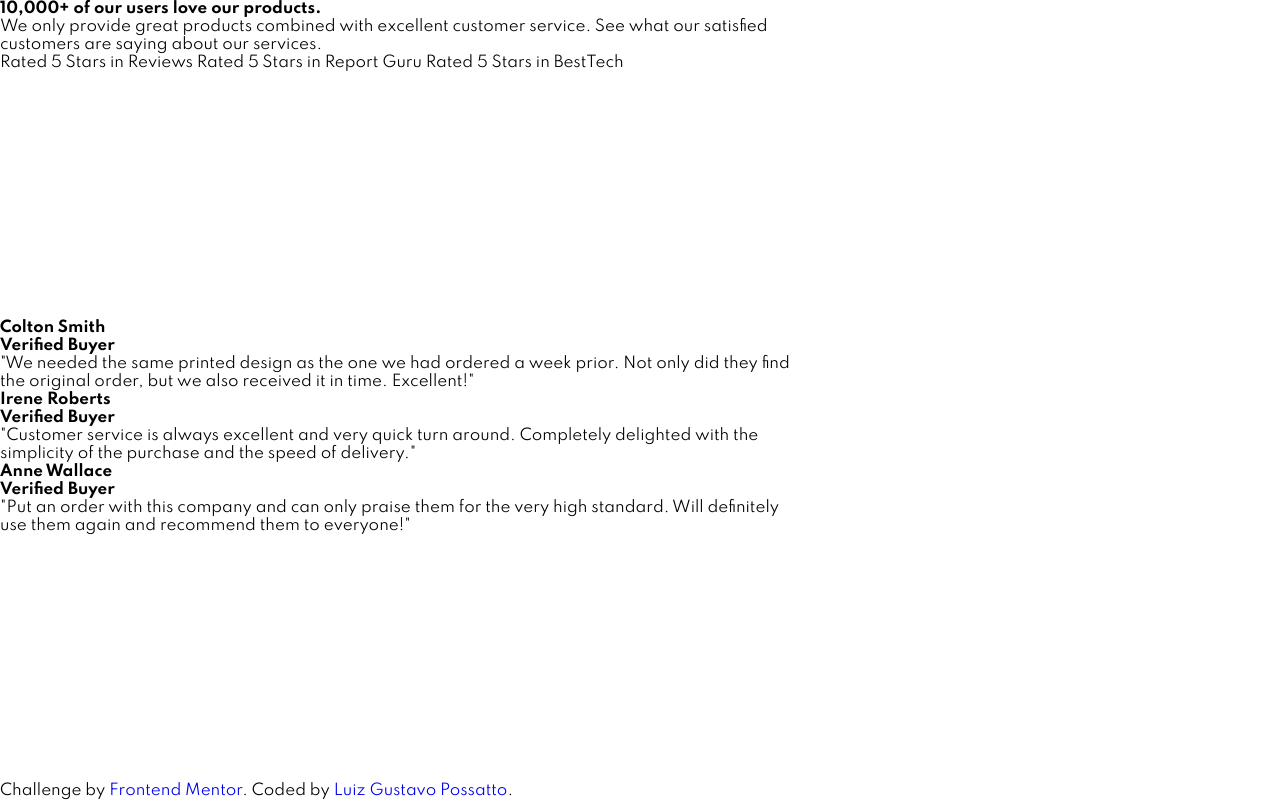
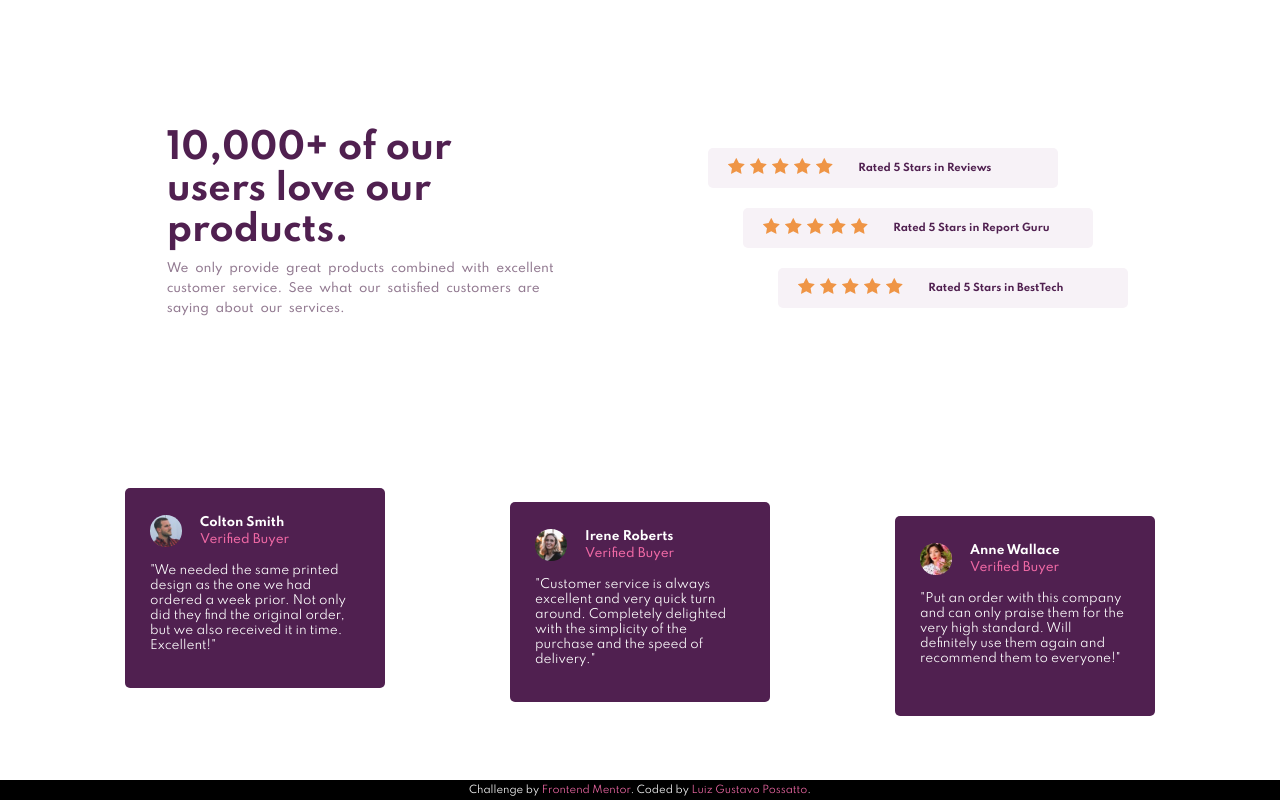
Before and after one commit to LGPossatto/Forntend-Mentor-Challenges, a plain HTML site: page social-proof-section-master/index.html in a window 1280 px wide. Drawn offline with Linux system fonts and the light colour scheme.

Commit message:
social-proof-section-master final

```diff
--- a/social-proof-section-master/index.html
+++ b/social-proof-section-master/index.html
@@ -20,32 +20,41 @@
         </p>
       </section>
       <section class="header-rate">
-        Rated 5 Stars in Reviews
-        Rated 5 Stars in Report Guru
-        Rated 5 Stars in BestTech
+        <div class="rate-box"><img src="images/icon-star.svg" alt="star icon"><img src="images/icon-star.svg" alt="star icon"><img src="images/icon-star.svg" alt="star icon"><img src="images/icon-star.svg" alt="star icon"><img src="images/icon-star.svg" alt="star icon"><p>Rated 5 Stars in Reviews</p></div>
+        <div class="rate-box"><img src="images/icon-star.svg" alt="star icon"><img src="images/icon-star.svg" alt="star icon"><img src="images/icon-star.svg" alt="star icon"><img src="images/icon-star.svg" alt="star icon"><img src="images/icon-star.svg" alt="star icon"><p>Rated 5 Stars in Report Guru</p></div>
+        <div class="rate-box"><img src="images/icon-star.svg" alt="star icon"><img src="images/icon-star.svg" alt="star icon"><img src="images/icon-star.svg" alt="star icon"><img src="images/icon-star.svg" alt="star icon"><img src="images/icon-star.svg" alt="star icon"><p>Rated 5 Stars in BestTech</p></div>
       </section>
     </header>
     <section class="comments">
       <div class="comment1">
+        <div>
+          <img src="images/image-colton.jpg" alt="">
           <h3>Colton Smith</h3>
           <h4>Verified Buyer</h4>
+        </div>
         <p>"We needed the same printed design as the one we had ordered a week prior. Not only did they find the original order, but we also received it in time. Excellent!"</p>
       </div>
       <div class="comment2">
+        <div>
+          <img src="images/image-irene.jpg" alt="">
           <h3>Irene Roberts</h3>
           <h4>Verified Buyer</h4>
+        </div>
         <p>"Customer service is always excellent and very quick turn around. Completely delighted with the simplicity of the purchase and the speed of delivery."</p>
       </div>
       <div class="comment3">
+        <div>
+          <img src="images/image-anne.jpg" alt="">
           <h3>Anne Wallace</h3>
           <h4>Verified Buyer</h4>
+        </div>
         <p>"Put an order with this company and can only praise them for the very high standard. Will definitely use them again and recommend them to everyone!"</p>
       </div>
     </section>
     <footer>
       <div class="attribution">
         Challenge by <a href="https://www.frontendmentor.io?ref=challenge" target="_blank">Frontend Mentor</a>.
-        Coded by <a href="#">Luiz Gustavo Possatto</a>.
+        Coded by <a href="https://github.com/LGPossatto/Forntend-Mentor-Challenges/tree/master/social-proof-section-master">Luiz Gustavo Possatto</a>.
       <div>
     </footer>
   </body>
--- a/social-proof-section-master/style.css
+++ b/social-proof-section-master/style.css
@@ -16,15 +16,210 @@
 }
 
 html, body{
-    max-width: 100vh;
+    max-width: 100vw;
     min-height: 100vh;
 }
 
 body{
     display: flex;
     flex-direction: column;
+
+    background-color: var(--white);
 }
 
-header, section.comments{
-    flex: 0.5 0 auto;
+/*-------------------HEADER TITLE-------------------*/
+
+header{
+    flex: 1 0 auto;
+
+    display: flex;
+    flex-wrap: wrap;
+    justify-content: space-evenly;
 }
+
+section.header-title, section.header-rate{
+    max-width: 390px;
+    margin-top: 10%;
+}
+
+section.header-title h1{
+    font-weight: 700;
+    font-size: 35px;
+    color: var(--dark-magenta);
+}
+
+section.header-title p{
+    margin-top: 8px;
+
+    font-weight: 500;
+    font-size: 12px;
+    line-height: 20px;
+    word-spacing: 0.3em;
+    color: var(--dark-grayish-magenta)
+}
+
+@media screen and (max-width: 375px){
+    section.header-title, section.header-rate{
+        text-align: center;
+    }
+
+    section.header-title p{
+        margin-top: 40px;
+        font-size: 14px;
+    }
+}
+
+/*-------------------HEADER RATE-------------------*/
+
+.header-rate{
+    width: 390px;
+}
+
+section.header-rate .rate-box{
+    background-color: var(--light-grayish-magenta);
+    height: 40px;
+    min-width: 310px;
+    margin: 20px;
+    padding: 0 20px;
+    border-radius: 5px;
+
+
+    display: flex;
+    align-items: center;
+}
+
+section.header-rate .rate-box:first-child{
+    transform: translate(-35px);
+}
+
+section.header-rate .rate-box:last-child{
+    transform: translate(35px);
+}
+
+section.header-rate .rate-box p{
+    padding: 0 20px;
+
+    line-height: 40px;
+    font-weight: 700;
+    font-size: 10px;
+    color: var(--dark-magenta);
+}
+
+section.header-rate .rate-box img{
+    padding: 0 5px 5px 0;
+}
+
+@media screen and (max-width: 375px){
+    section.header-rate .rate-box:first-child{
+        transform: translate(0);
+    }
+
+    section.header-rate .rate-box:last-child{
+        transform: translate(0);
+    }
+
+    .header-rate{
+        margin-bottom: 40px;
+    }
+
+    section.header-rate .rate-box{
+        display: block;
+        height: 60px;
+    }
+
+    section.header-rate .rate-box p{
+        line-height: 5px;
+        font-size: 12px;
+    }
+
+    section.header-rate .rate-box img{
+        padding: 10px 0;
+    }
+}
+
+/*-------------------SECTION COMMENTS-------------------*/
+
+.comments{
+    flex: 1 0 auto;
+
+    display: flex;
+    justify-content: space-evenly;
+    align-items: center;
+    flex-wrap: wrap;
+}
+
+.comment1, .comment2, .comment3{
+    background-color: var(--dark-magenta);
+    width: 210px;
+    height: 150px;
+    padding: 25px;
+    border-radius: 5px;
+}
+
+.comment1{
+    transform: translate(0, -7%);
+}
+
+.comment3{
+    transform: translate(0, 7%);
+}
+
+.comment1 div, .comment2 div, .comment3 div{
+    height: 50px;
+}
+
+.comment1 div h3, .comment2 div h3, .comment3 div h3{
+    margin-left: 50px;
+    padding-top: 2px;
+
+    font-weight: 700;
+    font-size: 12px;
+    line-height: 15px;
+    color: var(--white);
+}
+
+.comment1 div h4, .comment2 div h4, .comment3 div h4{
+    margin-left: 50px;
+    padding-top: 2px;
+
+    font-weight: 500;
+    font-size: 12px;
+    line-height: 15px;
+    color: var(--soft-pink);
+}
+
+.comment1 p, .comment2 p, .comment3 p{
+    font-weight: 400;
+    font-size: 12px;
+    line-height: 15px;
+    color: var(--white);
+}
+
+.comment1 div img, .comment2 div img, .comment3 div img{
+    float: left;
+    border-radius: 50%;
+    width: 15%;
+    margin-top: 2px;
+}
+
+/*-------------------FOOTER-------------------*/
+
+footer{
+    width: 100%;
+    min-height: 20px;
+    margin-top: 20px;
+    line-height: 20px;
+
+    background-color: hsl(0, 0%, 0%);
+
+    text-align: center;
+}
+
+footer .attribution, footer .attribution a{
+    font-size: 10px;
+    color: rgb(255, 255, 255);
+}
+
+footer .attribution a{
+    color: var(--soft-pink);
+}
```
Also changed, not shown: profile-card-component-main/index.html (+1 -1 lines), social-proof-section-master/design/desktop-design.jpg (deleted), social-proof-section-master/design/desktop-preview.jpg (deleted), social-proof-section-master/design/mobile-design.jpg (deleted), social-proof-section-master/images/bg-pattern-bottom-desktop.svg (deleted), social-proof-section-master/images/bg-pattern-bottom-mobile.svg (deleted), social-proof-section-master/images/bg-pattern-top-desktop.svg (deleted), social-proof-section-master/images/bg-pattern-top-mobile.svg (deleted), 2 other files. Lines whose indentation alone changed are shown as unchanged.
